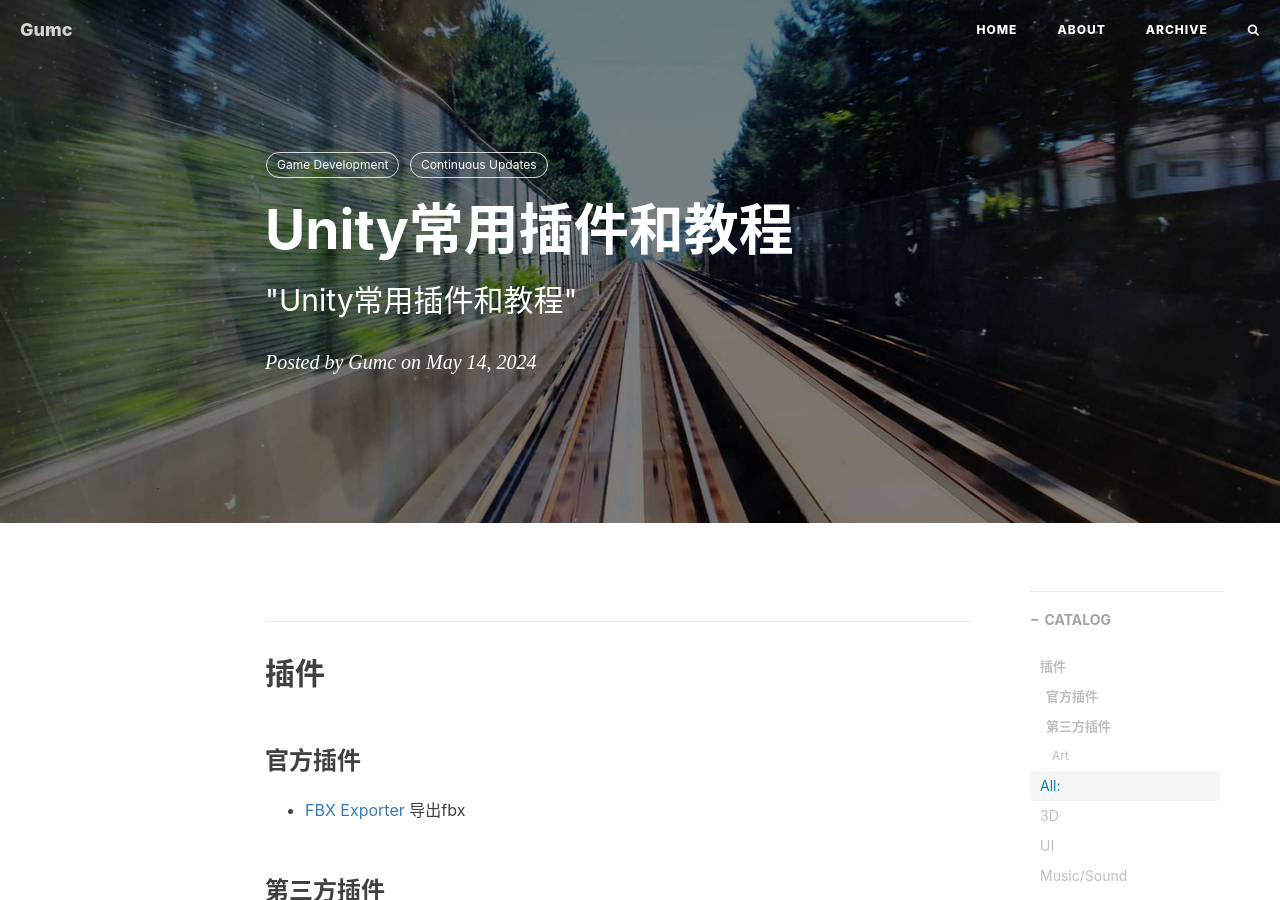
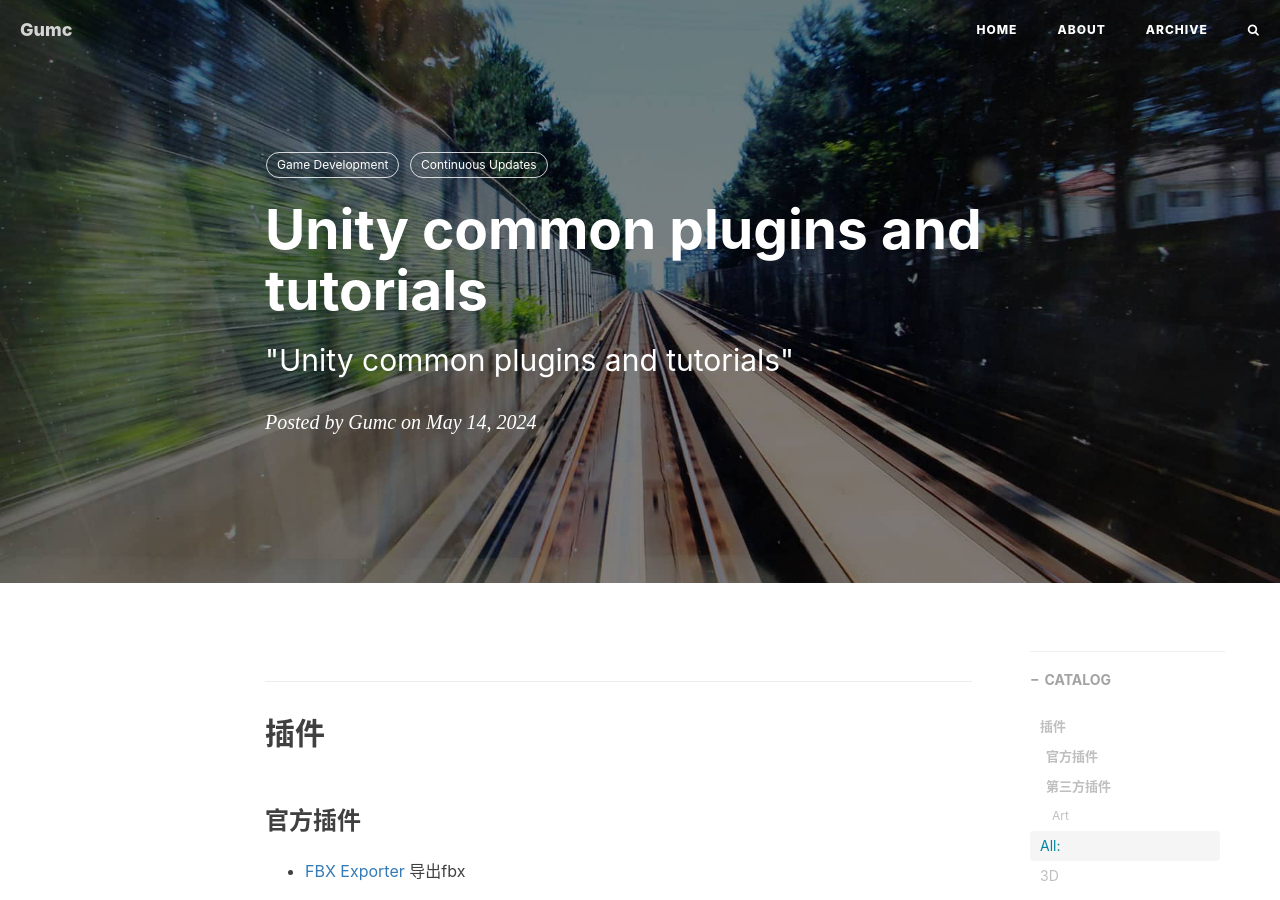
Before and after one commit to gumcstronger/gumcstronger.github.io, a Jekyll site: the page built from _posts/2024/2024-05-14-unity-plugins.md, in a window 1280 px wide and 900 px high. Built offline with Jekyll 4.4.1, drawn with Linux system fonts in a browser that asks for light colours; nearby versions of some CDN libraries; comment, search, counter and statistics services are not loaded.

Commit message:
Update 2024-05-14-unity-plugins.md

```diff
--- a/_posts/2024/2024-05-14-unity-plugins.md
+++ b/_posts/2024/2024-05-14-unity-plugins.md
@@ -1,7 +1,7 @@
 ---
 layout:     post
-title:      "Unity常用插件和教程"
-subtitle:   " \"Unity常用插件和教程\""
+title:      "Unity common plugins and tutorials"
+subtitle:   " \"Unity common plugins and tutorials\""
 date:       2024-05-14 12:15:00
 author:     "Gumc"
 header-img: "assets/img/2015/post-bg-2015.jpg"
```
